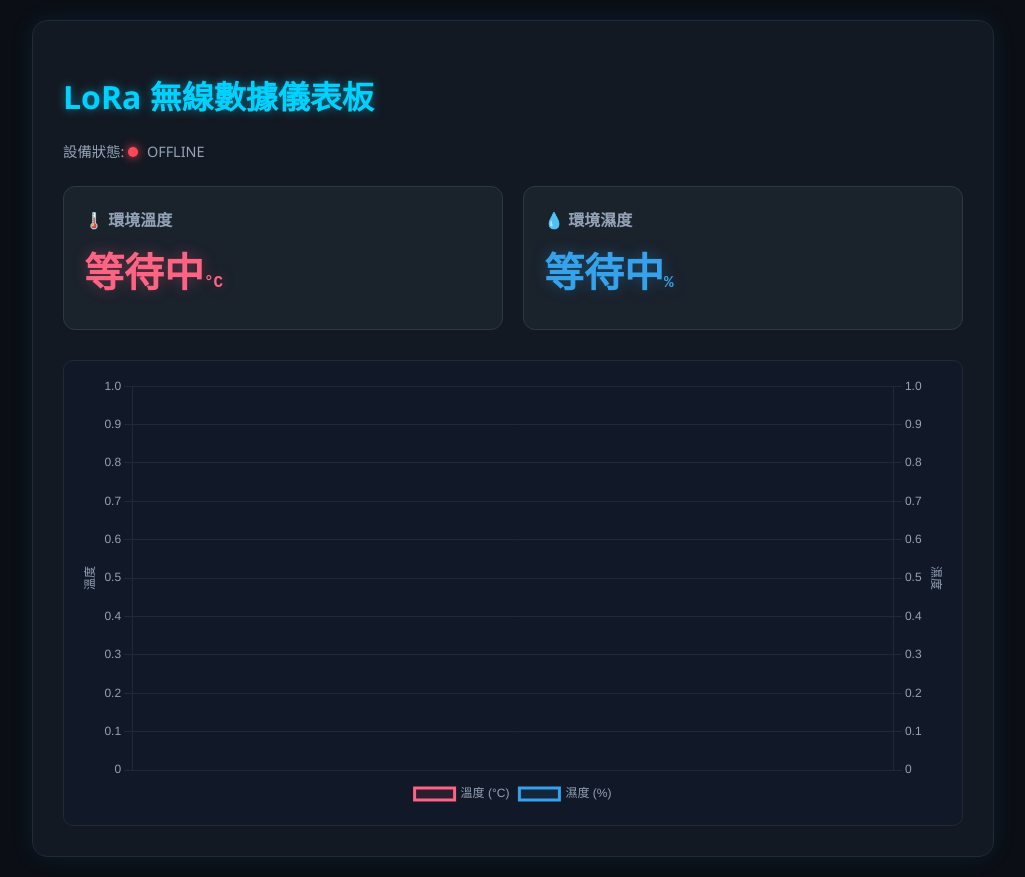
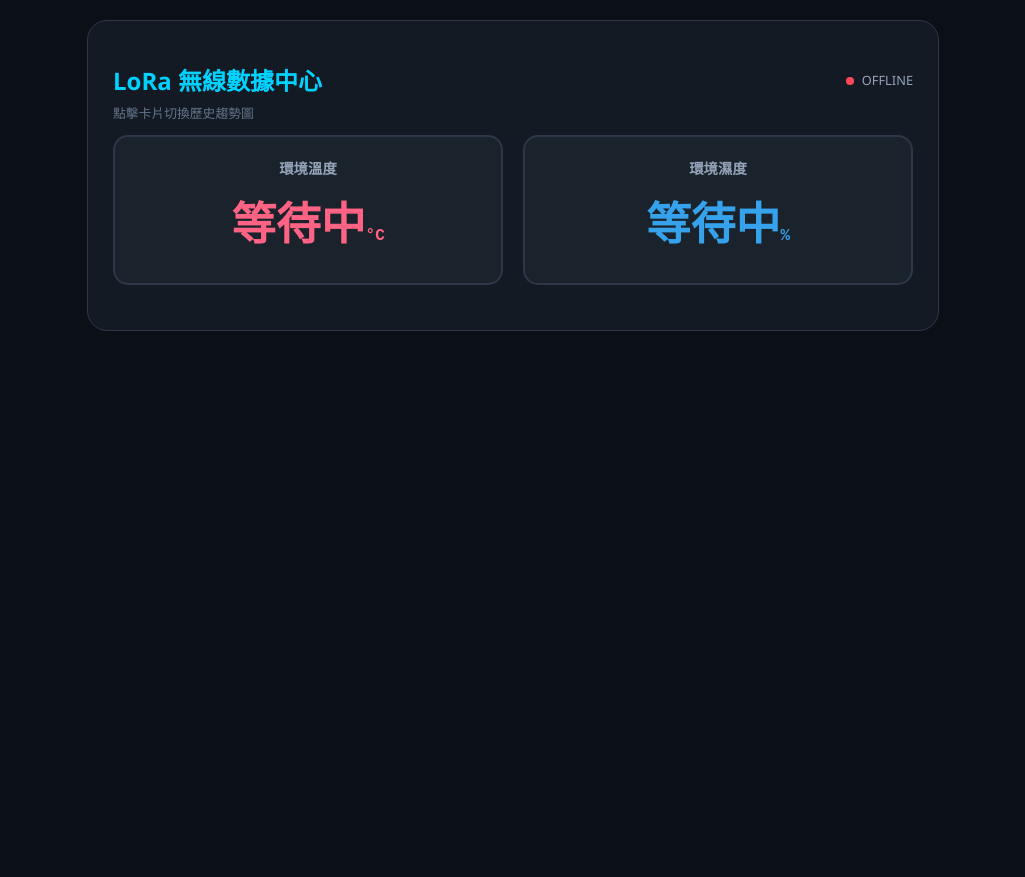
Before and after one commit to 0918tonychen-commits/ysz, a Flask app: page / in a window 1280 px wide. Shown: the whole page, without its empty margins (127-1152 px from the left). After the commit the page ends 331 px from the top, so only its background shows below. Run offline with Flask 3, Linux system fonts and the light colour scheme; data that the repository does not hold is empty.

Commit message:
feat: add interactive UI with collapsible charts and dynamic card switching

```diff
--- a/templates/index.html
+++ b/templates/index.html
@@ -3,150 +3,181 @@
 <head>
     <meta charset="UTF-8">
     <meta name="viewport" content="width=device-width, initial-scale=1.0">
-    <title>LoRa 實時監測站 | 科技版</title>
+    <title>LoRa 實時監測站 | 互動版</title>
     <script src="https://cdn.jsdelivr.net/npm/chart.js"></script>
     <style>
-        /* 科技感深色背景 */
         body {
-            font-family: 'Segoe UI', Roboto, sans-serif;
-            background: #0b0e14;
+            font-family: 'Segoe UI', sans-serif;
+            background: #0b1016;
             color: #e0e6ed;
             margin: 0;
             padding: 20px;
         }
 
         .container {
-            max-width: 900px;
+            max-width: 800px;
             margin: auto;
-            background: rgba(20, 26, 35, 0.95);
-            padding: 30px;
-            border-radius: 15px;
-            border: 1px solid #1f2937;
-            box-shadow: 0 0 25px rgba(0, 168, 255, 0.1);
+            background: #141a23;
+            padding: 25px;
+            border-radius: 20px;
+            border: 1px solid #2d3748;
         }
 
-        h1 { color: #00d2ff; text-shadow: 0 0 10px rgba(0, 210, 255, 0.5); }
-
-        /* 狀態燈 */
-        .status-box { font-size: 0.9em; margin-bottom: 25px; color: #94a3b8; }
-        .status-dot { height: 10px; width: 10px; border-radius: 50%; display: inline-block; margin-right: 5px; }
-        .online { background: #00ff88; box-shadow: 0 0 10px #00ff88; }
-        .offline { background: #ff4757; box-shadow: 0 0 10px #ff4757; }
-
-        /* 數據卡片 */
-        .card-container { display: flex; gap: 20px; justify-content: center; margin-bottom: 30px; }
+        /* 讓卡片看起來可以點擊 */
+        .card-container { display: flex; gap: 20px; margin-bottom: 20px; }
         .card {
             background: #1a222c;
-            border: 1px solid #2d3748;
+            border: 2px solid #2d3748;
+            border-radius: 15px;
+            padding: 20px;
+            flex: 1;
+            cursor: pointer;
+            transition: all 0.3s ease;
+            text-align: center;
+        }
+
+        /* 懸停與選中效果 */
+        .card:hover { border-color: #00d2ff; background: #1f2937; transform: translateY(-3px); }
+        .card.active { border-color: #00d2ff; box-shadow: 0 0 15px rgba(0, 210, 255, 0.3); }
+
+        .card h3 { color: #94a3b8; font-size: 0.9rem; margin: 0; }
+        .card h2 { font-size: 2.8rem; margin: 10px 0; font-family: 'Courier New', monospace; }
+
+        #temp-display { color: #ff6384; }
+        #hum-display { color: #36a2eb; }
+
+        /* 圖表區域：預設隱藏 */
+        .chart-wrapper {
+            max-height: 0;
+            overflow: hidden;
+            transition: max-height 0.5s ease-out, opacity 0.5s;
+            opacity: 0;
+            background: #0f172a;
             border-radius: 12px;
-            padding: 20px;
-            width: 45%;
-            transition: transform 0.2s;
+            padding: 0 15px;
         }
-        .card:hover { transform: translateY(-5px); border-color: #00d2ff; }
-        .card h3 { color: #94a3b8; font-size: 1rem; margin: 0; }
-        .card h2 { font-size: 2.5rem; margin: 10px 0; font-family: 'Courier New', monospace; }
 
-        #temp-val { color: #ff6384; text-shadow: 0 0 15px rgba(255, 99, 132, 0.3); }
-        #hum-val { color: #36a2eb; text-shadow: 0 0 15px rgba(54, 162, 235, 0.3); }
-
-        .chart-box {
-            background: #111827;
-            padding: 15px;
-            border-radius: 10px;
+        /* 展開時的樣式 */
+        .chart-wrapper.show {
+            max-height: 400px;
+            opacity: 1;
+            padding: 20px 15px;
+            margin-top: 20px;
             border: 1px solid #1f2937;
         }
+
+        .status-dot { height: 8px; width: 8px; border-radius: 50%; display: inline-block; margin-right: 5px; }
+        .online { background: #00ff88; box-shadow: 0 0 8px #00ff88; }
+        .offline { background: #ff4757; }
     </style>
 </head>
 <body>
     <div class="container">
-        <h1>LoRa 無線數據儀表板</h1>
-        <div class="status-box">
-            設備狀態: <span id="status-dot" class="status-dot offline"></span>
-            <span id="status-text">OFFLINE</span>
-        </div>
-
-        <div class="card-container">
-            <div class="card">
-                <h3>🌡️ 環境溫度</h3>
-                <h2 id="temp-val">--<span style="font-size: 1rem;">°C</span></h2>
-            </div>
-            <div class="card">
-                <h3>💧 環境濕度</h3>
-                <h2 id="hum-val">--<span style="font-size: 1rem;">%</span></h2>
+        <div style="display:flex; justify-content: space-between; align-items: center;">
+            <h1 style="color:#00d2ff; font-size: 1.5rem;">LoRa 無線數據中心</h1>
+            <div style="font-size: 0.8rem; color:#94a3b8;">
+                <span id="status-dot" class="status-dot offline"></span>
+                <span id="status-text">OFFLINE</span>
             </div>
         </div>
 
-        <div class="chart-box">
+        <p style="color:#64748b; font-size: 0.8rem; margin-top:-10px;">點擊卡片切換歷史趨勢圖</p>
+
+        <div class="card-container">
+            <div class="card" id="temp-card" onclick="toggleChart('temp')">
+                <h3>環境溫度</h3>
+                <h2 id="temp-display">--<small style="font-size:1rem">°C</small></h2>
+            </div>
+            <div class="card" id="hum-card" onclick="toggleChart('hum')">
+                <h3>環境濕度</h3>
+                <h2 id="hum-display">--<small style="font-size:1rem">%</small></h2>
+            </div>
+        </div>
+
+        <div id="chart-area" class="chart-wrapper">
             <canvas id="myChart"></canvas>
         </div>
     </div>
 
     <script>
-        // 設定 Chart.js 預設顏色
-        Chart.defaults.color = '#94a3b8';
-        Chart.defaults.borderColor = '#1f2937';
+        let currentMode = null; // 'temp', 'hum', or null
+        const chartWrapper = document.getElementById('chart-area');
+        const ctx = document.getElementById('myChart').getContext('2d');
 
-        const ctx = document.getElementById('myChart').getContext('2d');
+        // 初始化圖表
         const myChart = new Chart(ctx, {
             type: 'line',
-            data: {
-                labels: [],
-                datasets: [
-                    {
-                        label: '溫度 (°C)',
-                        data: [],
-                        borderColor: '#ff6384',
-                        backgroundColor: 'rgba(255, 99, 132, 0.1)',
-                        fill: true,
-                        yAxisID: 'y',
-                        tension: 0.4
-                    },
-                    {
-                        label: '濕度 (%)',
-                        data: [],
-                        borderColor: '#36a2eb',
-                        backgroundColor: 'rgba(54, 162, 235, 0.1)',
-                        fill: true,
-                        yAxisID: 'y1',
-                        tension: 0.4
-                    }
-                ]
-            },
+            data: { labels: [], datasets: [{ data: [], fill: true, tension: 0.4 }] },
             options: {
                 responsive: true,
-                plugins: { legend: { position: 'bottom' } },
-                scales: {
-                    y: { type: 'linear', position: 'left', title: { display: true, text: '溫度' } },
-                    y1: { type: 'linear', position: 'right', grid: { drawOnChartArea: false }, title: { display: true, text: '濕度' } }
-                }
+                maintainAspectRatio: false,
+                plugins: { legend: { display: false } },
+                scales: { x: { grid: { display: false } }, y: { grid: { color: '#1f2937' } } }
             }
         });
+
+        function toggleChart(mode) {
+            const tempCard = document.getElementById('temp-card');
+            const humCard = document.getElementById('hum-card');
+
+            if (currentMode === mode) {
+                // 如果點擊已開啟的，則關閉
+                currentMode = null;
+                chartWrapper.classList.remove('show');
+                tempCard.classList.remove('active');
+                humCard.classList.remove('active');
+            } else {
+                // 開啟對應圖表
+                currentMode = mode;
+                chartWrapper.classList.add('show');
+
+                // 切換卡片高亮狀態
+                tempCard.classList.toggle('active', mode === 'temp');
+                humCard.classList.toggle('active', mode === 'hum');
+
+                // 立即更新一次圖表樣式
+                updateChartStyle();
+            }
+        }
+
+        function updateChartStyle() {
+            const dataset = myChart.data.datasets[0];
+            if (currentMode === 'temp') {
+                dataset.label = '溫度歷史 (°C)';
+                dataset.borderColor = '#ff6384';
+                dataset.backgroundColor = 'rgba(255, 99, 132, 0.1)';
+            } else {
+                dataset.label = '濕度歷史 (%)';
+                dataset.borderColor = '#36a2eb';
+                dataset.backgroundColor = 'rgba(54, 162, 235, 0.1)';
+            }
+            myChart.update();
+        }
 
         function fetchData() {
             fetch('/api/data')
                 .then(res => res.json())
                 .then(data => {
-                    // 更新數值 (如果 bridge.py 已經把單位弄掉，這裡顯示會很乾淨)
-                    document.getElementById('temp-val').innerHTML = `${data.temperature}<span style="font-size:1rem">°C</span>`;
-                    document.getElementById('hum-val').innerHTML = `${data.humidity}<span style="font-size:1rem">%</span>`;
+                    // 更新大數字顯示
+                    document.getElementById('temp-display').innerHTML = `${data.temperature}<small style="font-size:1rem">°C</small>`;
+                    document.getElementById('hum-display').innerHTML = `${data.humidity}<small style="font-size:1rem">%</small>`;
 
-                    // 更新狀態
-                    const dot = document.getElementById('status-dot');
-                    const text = document.getElementById('status-text');
-                    text.innerText = data.status.toUpperCase();
-                    dot.className = 'status-dot ' + (data.status === 'online' ? 'online' : 'offline');
+                    // 狀態燈
+                    const statusText = document.getElementById('status-text');
+                    const statusDot = document.getElementById('status-dot');
+                    statusText.innerText = data.status.toUpperCase();
+                    statusDot.className = 'status-dot ' + (data.status === 'online' ? 'online' : 'offline');
 
-                    // 更新圖表
-                    myChart.data.labels = data.history.labels;
-                    myChart.data.datasets[0].data = data.history.temp;
-                    myChart.data.datasets[1].data = data.history.hum;
-                    myChart.update('none');
-                })
-                .catch(err => console.error("抓取失敗:", err));
+                    // 如果圖表開啟中，更新數據
+                    if (currentMode) {
+                        myChart.data.labels = data.history.labels;
+                        myChart.data.datasets[0].data = (currentMode === 'temp') ? data.history.temp : data.history.hum;
+                        myChart.update('none');
+                    }
+                });
         }
 
-        setInterval(fetchData, 3000); // 每 3 秒更新
+        setInterval(fetchData, 3000); // 每 3 秒抓一次數據
         fetchData();
     </script>
 </body>
```
